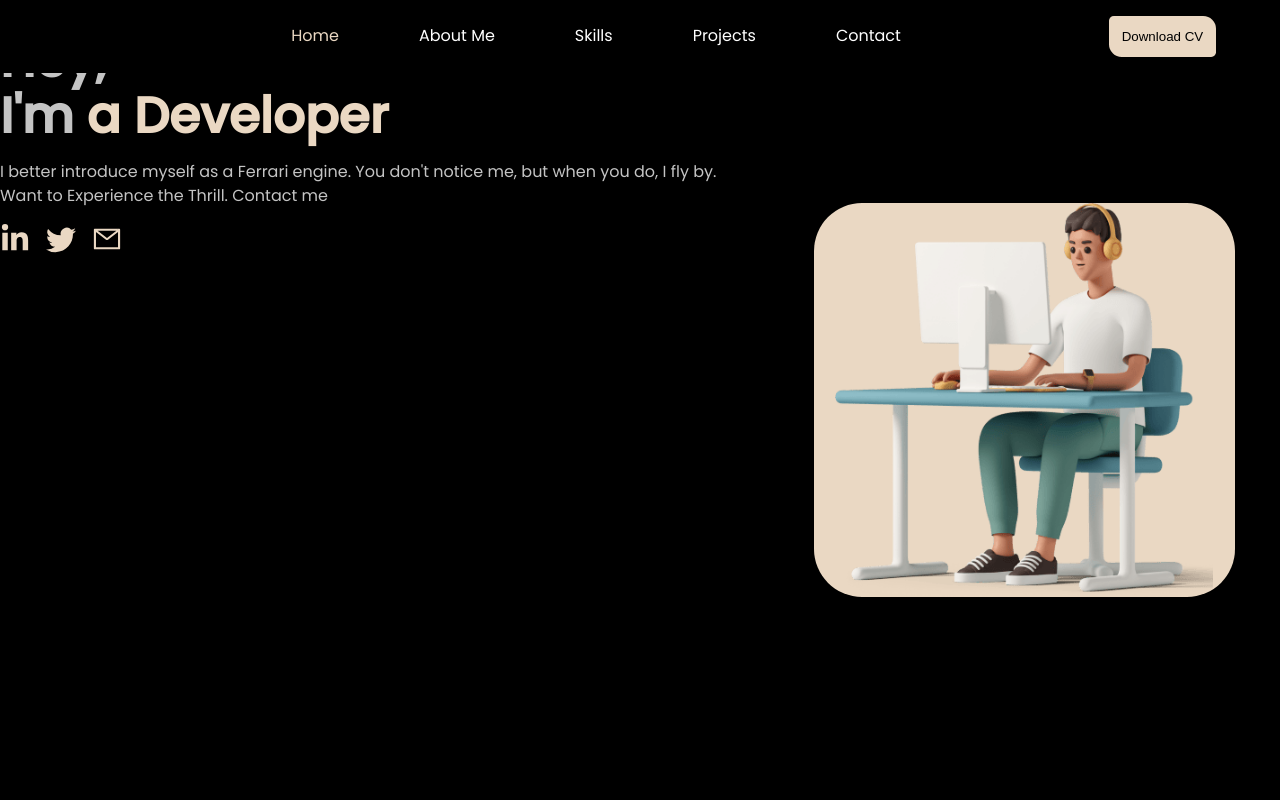
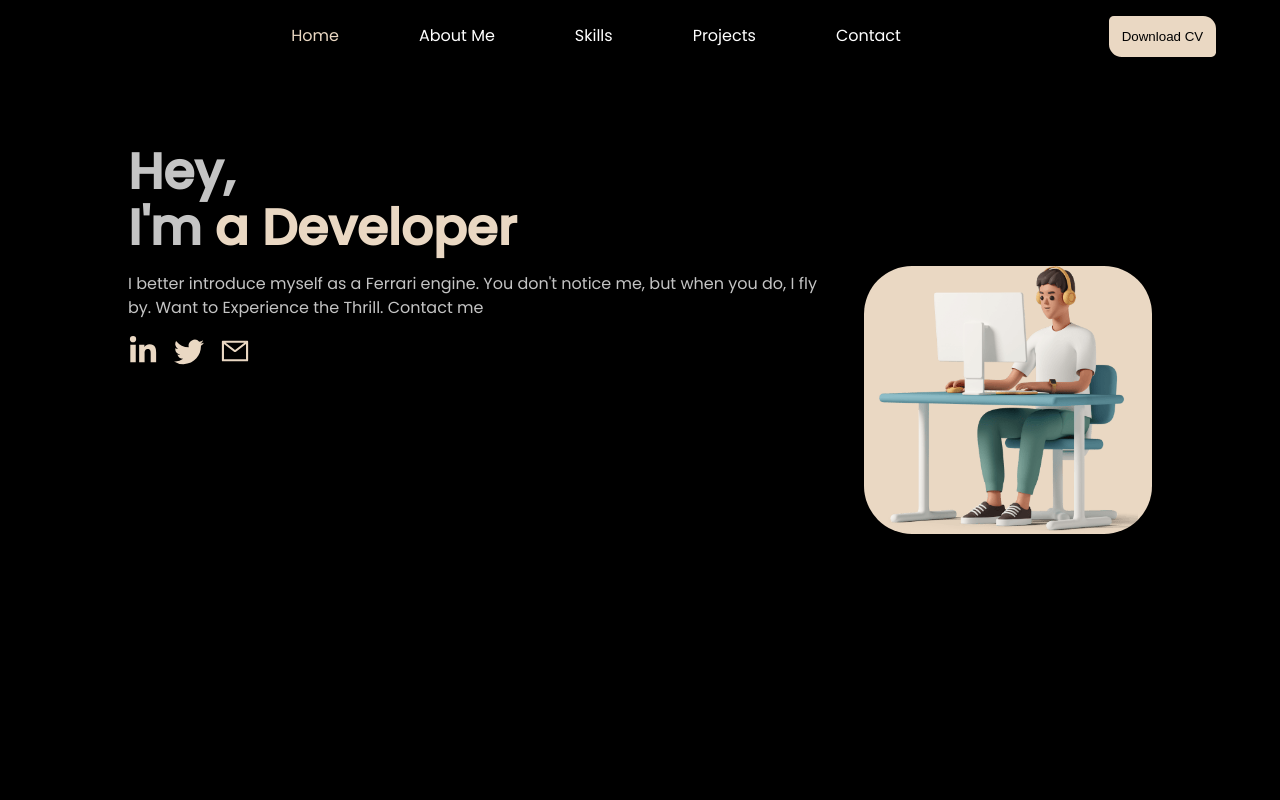
Before and after one commit to jaideep0101/jaideepthakur, a React (Create React App) app: page / in a window 1280 px wide. Shown: the top 800 px of the page. Built offline with nearby package versions, Linux system fonts and the light colour scheme; a web font is replaced by a local one.

Commit message:
changes height 100vh

```diff
--- a/src/components/home/home.css
+++ b/src/components/home/home.css
@@ -3,16 +3,17 @@
 position:static;
     display:flex;
     flex-direction: row;
-    padding:8rem.text p{
-        margin-top:3rem;
-
-     color:#3A3845;
-     line-height:2;
-     text-align: left;
-     letter-spacing: 1px;
-    };
+    padding:8rem;
     height:100vh;
 }
+.text p{
+    margin-top:3rem;
+ color:#3A3845;
+ line-height:2;
+ text-align: left;
+ letter-spacing: 1px;
+};
+
 .hero__text{
 width: 60%;
 padding-top:1rem;
```
